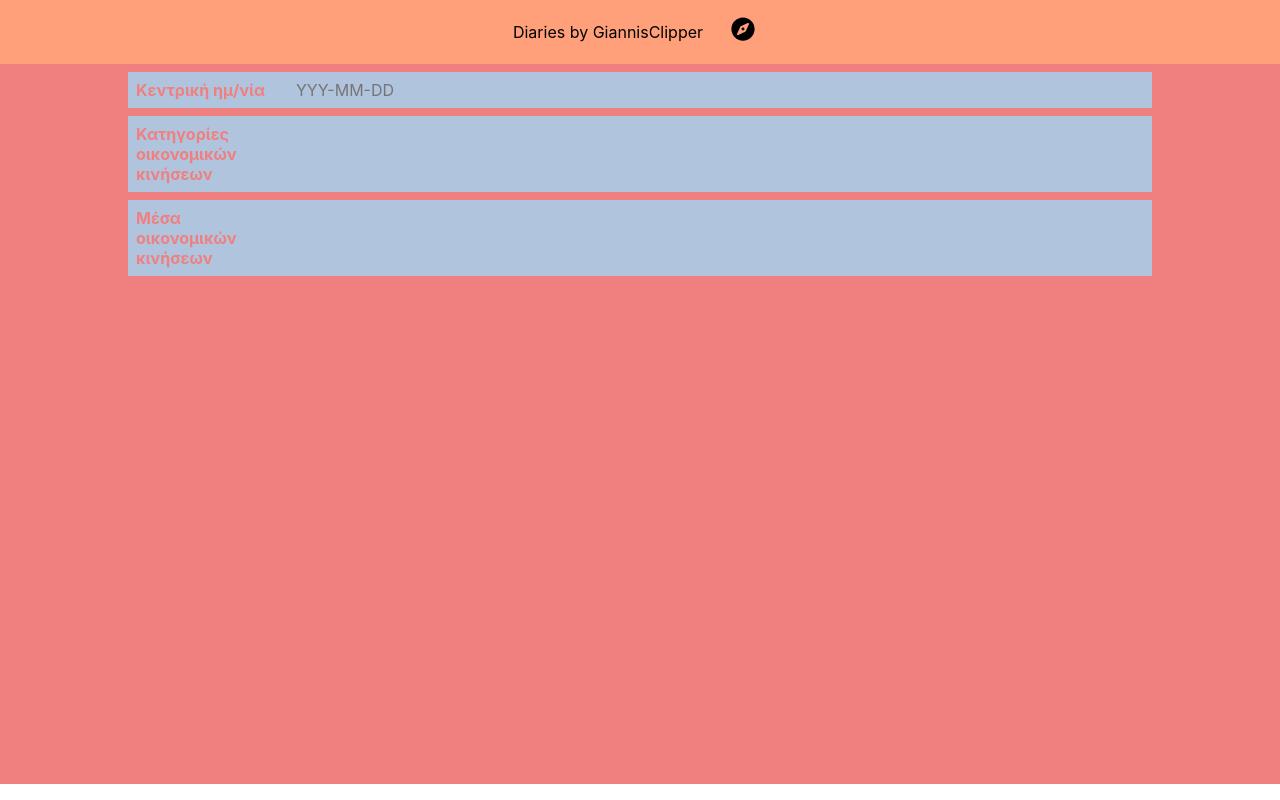
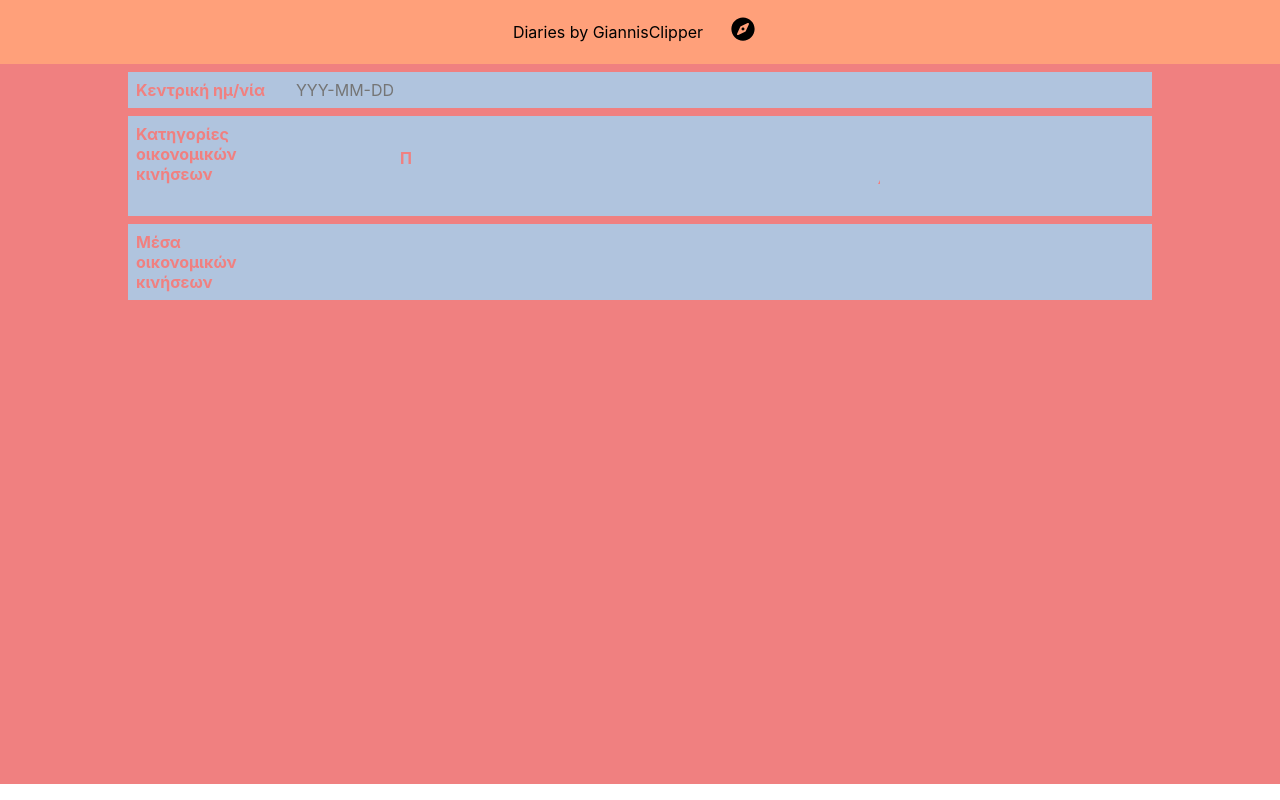
Before and after one commit to GiannisClipper/diaries, a React (Create React App) app: page /settings in a window 1280 px wide. Built offline with nearby package versions, Linux system fonts and the light colour scheme.

Commit message:
Starting the implementation of `PaymentGenreList`.

```diff
--- a/src/components/STATEContext.js
+++ b/src/components/STATEContext.js
@@ -10,6 +10,7 @@ centralDate.setMilliseconds( 0 );
 const initState = {
     data: {
         dates: [],
+        paymentGenres: []
     },
     uiux: {
         // status: { isBeforeFirstRequest: true }  // isBeforeFirstRequest, isAfterFirstRequest
@@ -48,11 +49,32 @@ const initEntry = () => ( {
     }
 } );
 
+const initPaymentGenre = () => ( {
+    data: {
+        id: null,
+        code: '',
+        name: '',
+        isIncoming: null,
+    },
+    uiux: {
+        db: {
+            isOnRequest: false,
+        },
+    }
+} );
+
 const parseEntryFromDB = data => ( {
     id: data._id,
     date: data.date,
     note: data.note,
     inSequence: data.inSequence
+} )
+
+const parsePaymentGenreFromDB = data => ( {
+    id: data._id,
+    code: data.code,
+    name: data.name,
+    isIncoming: data.isIncoming
 } )
 
 const calcInitDates = ( date, num ) => {
@@ -108,6 +130,7 @@ const STATEReducer = ( state, action ) => {
     let data, uiux;
     let dates, prevDates, activeDate, nextDates;
     let entries, prevEntries, activeEntry, nextEntries;
+    let paymentGenres, prevPaymentGenres, activePaymentGenre, nextPaymentGenres;
 
     const getDateInSequence = date => {
         return daysBetween( dates[0].data.date, date );
@@ -117,10 +140,11 @@ const STATEReducer = ( state, action ) => {
         data = { ...state.data };
         uiux = { ...state.uiux };
         dates = [ ...data.dates ];
+        paymentGenres = [ ...data.paymentGenres ];
     }
 
     const constructState = () => {
-        return { data: { dates }, uiux };
+        return { data: { dates, paymentGenres }, uiux };
     }
 
     const deconstructDate = dateInSequence => {
@@ -156,18 +180,10 @@ const STATEReducer = ( state, action ) => {
 
     switch ( action.type ) {
 
-        // case 'CHANGE_STATUS': {
-
-        //     deconstructState();
-        //     uiux = { ...uiux, ...action.payload };
-        //     return constructState();
-
-        // }
         case 'ADD_INIT_DATES': {
 
             deconstructState();
             dates = calcInitDates( centralDate, action.payload.num );
-        //    uiux = { ...uiux, status: { isAfterFirstRequest: true } }
             return constructState();
 
         } case 'ADD_PREV_DATES': {
@@ -472,6 +488,12 @@ const STATEReducer = ( state, action ) => {
 
             return constructState();
 
+        } case 'ADD_INIT_PAYMENT_GENRES': {
+
+            deconstructState();
+            paymentGenres = [ initPaymentGenre() ];
+            return constructState();
+
         } default: {
             throw new Error();
         }
--- a/src/components/Settings.js
+++ b/src/components/Settings.js
@@ -1,5 +1,7 @@
-import React from 'react';
+import React, { useRef, useContext, useEffect } from 'react';
 import '../styles/Settings.css';
+import { STATEContext } from './STATEContext';
+import { EditTool, DeleteTool } from './libs/Tools';
 
 function Settings() {
 
@@ -11,7 +13,7 @@ function Settings() {
             </div>
             <div className="section paymentGenres">
                 <span>Κατηγορίες οικονομικών κινήσεων</span>
-                <span />
+                <PaymentGenreList />
             </div>
             <div className="section paymentFunds">
                 <span>Μέσα οικονομικών κινήσεων</span>
@@ -21,4 +23,66 @@ function Settings() {
     );
 }
 
+function PaymentGenreList() {
+
+    const status = useRef( { isBeforeFirstRequest: true } );
+
+    const STATE = useContext( STATEContext );
+
+    const { paymentGenres } = STATE.state.data;
+
+    useEffect( () => {
+        if ( status.current.isBeforeFirstRequest ) {
+            console.log( 'add_init_genres' )
+            status.current = {};
+            STATE.dispatch( { type: 'ADD_INIT_PAYMENT_GENRES' } );
+        }
+    } );
+
+    useEffect( () => {
+        console.log( 'Has rendered. ', 'PaymentGenreList' );
+    } );
+
+    let index = -1;
+
+    return (
+        <div className="PaymentGenreList">
+            <ul>
+                { paymentGenres.map( genre => (
+                    <PaymentGenre index={++index} genre={genre} />
+                ) ) }
+            </ul>
+        </div>
+    );
+}
+
+function PaymentGenre( { index, genre } ) {
+    return (
+        <li
+            className={`PaymentGenre`}
+            key={index}
+        >
+            <div className='data' title={`${genre.data.id}`}>
+                {`${genre.data.isIncoming ? 'Ε' : 'Π'} ${genre.data.code} ${genre.data.name}`}
+            </div>
+
+            <div className='menu'>
+                <EditTool onClick={event => {
+                    // REF.current.openEntryForm( event, date, entry, inSequence, { isNote: true }, { isUpdate: true } );
+                    // REF.current.closeMenu( event, date, inSequence );
+                }} />
+
+                <DeleteTool onClick={event => {
+                    // REF.current.openEntryForm( event, date, entry, inSequence, { isNote: true }, { isDelete: true } );
+                    // REF.current.closeMenu( event, date, inSequence );
+                }} />
+            </div>
+
+            {/* {genre.uiux.form.isOpen ? <PaymentGenreForm genre={genre} /> : null} */}
+
+        </li>
+    );
+
+}
+
 export default Settings;
```
